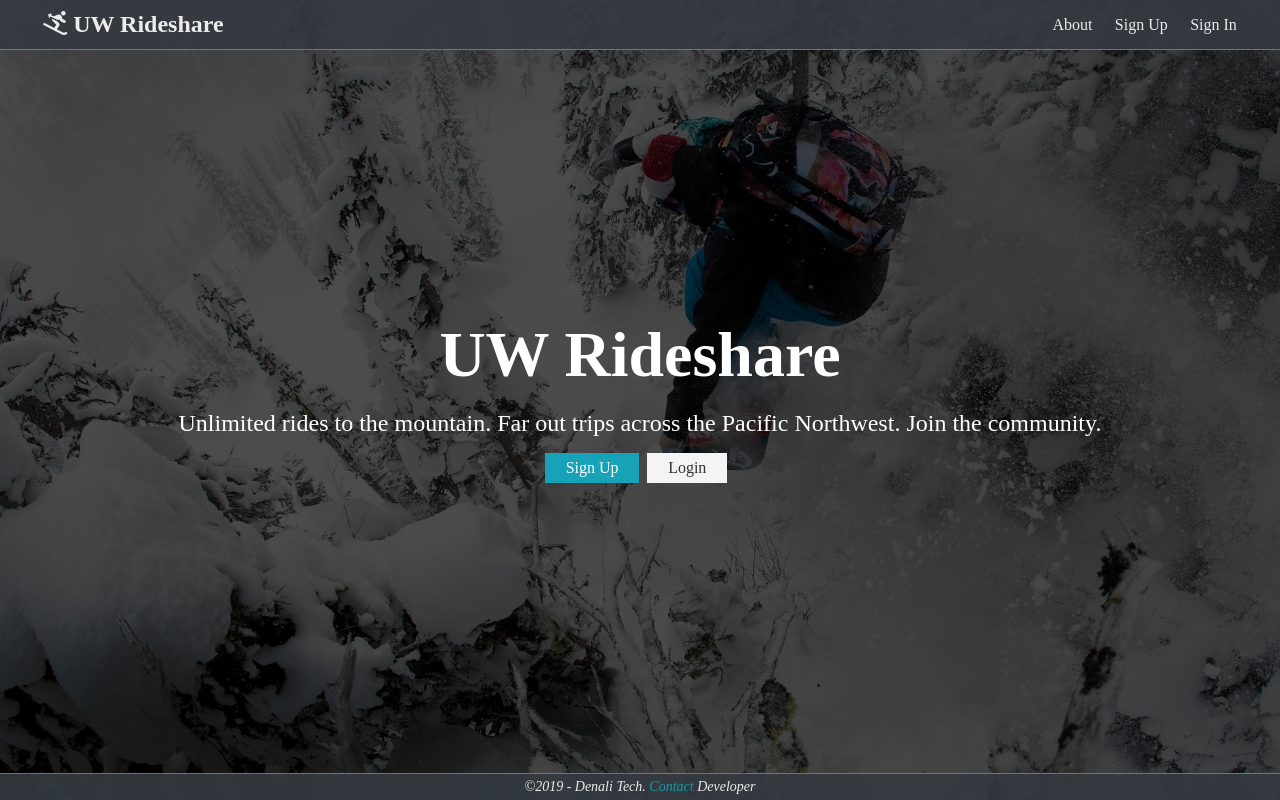
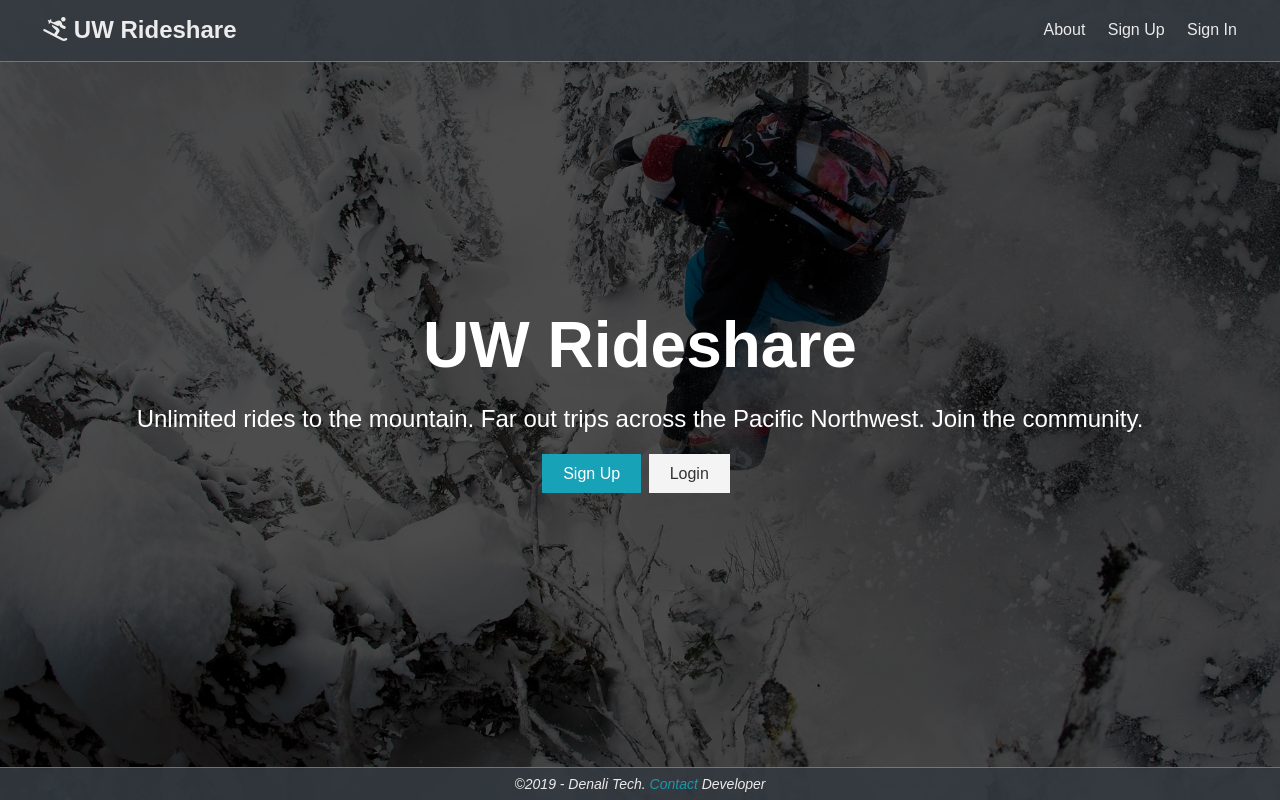
Before and after one commit to wbfulton/hikingapp, a React (Create React App) app in the folder client/: page / in a window 1280 px wide. Built offline with nearby package versions, Linux system fonts and the light colour scheme; no server answers.

Commit message:
font, css fixes

```diff
--- a/client/src/App.css
+++ b/client/src/App.css
@@ -13,7 +13,7 @@
   padding: 0;
 }
 
-jsx {
+body {
   font-family: 'Raleway', sans-serif;
   font-size: 1rem;
   line-height: 1.6;
@@ -242,7 +242,7 @@ img {
   top: 0;
   left: 0;
   width: 100%;
-  height: 100%;
+  height: 100vh;
 }
 
 /* Forms */
```
